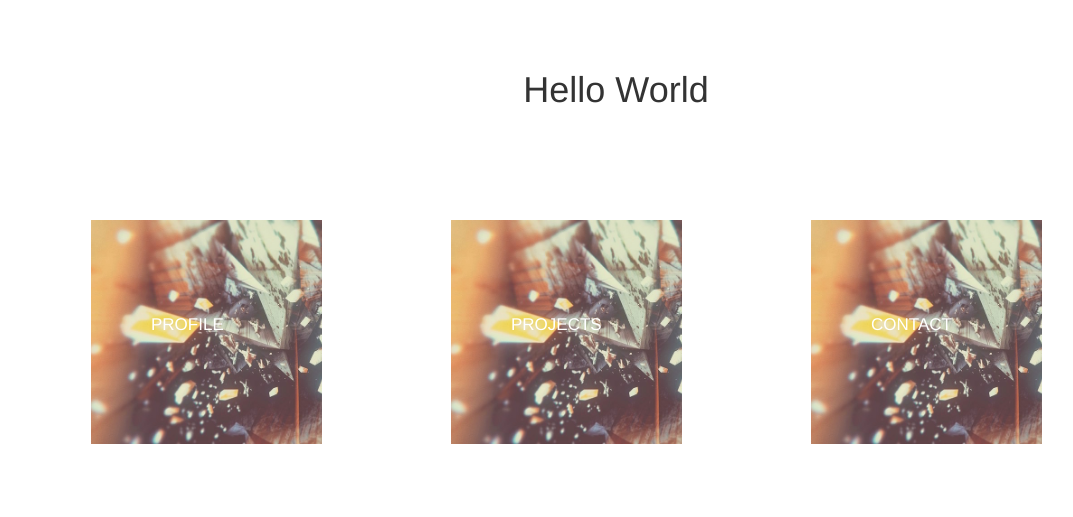
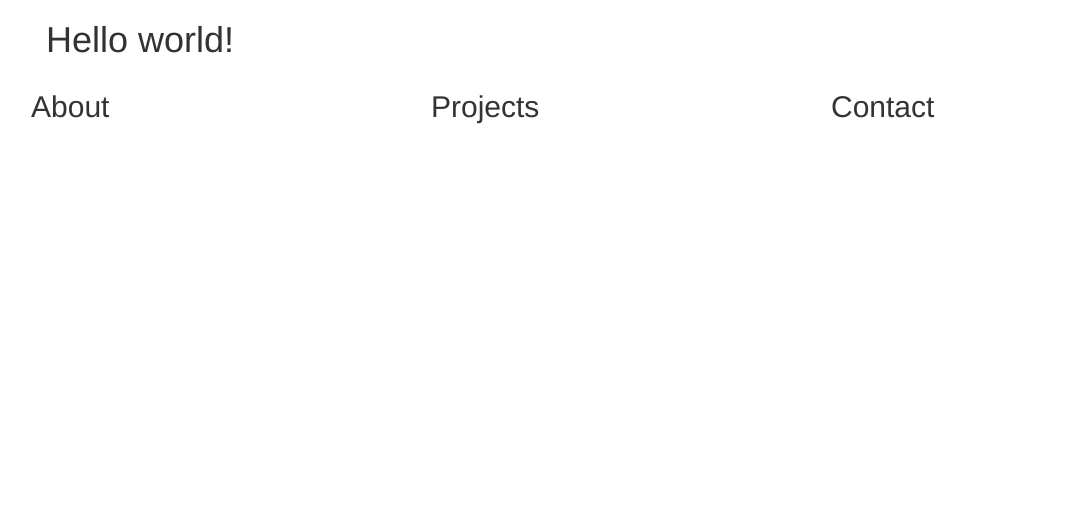
Before and after one commit to augusten/personal-website, a plain HTML site: page index.html in a window 1280 px wide. Shown: the whole page, without its empty margins (24-1097 px from the left). Drawn offline with Linux system fonts and the light colour scheme; files that its build step writes are made by us from their sources.

Commit message:
Unnecessary file

```diff
--- a/index.html
+++ b/index.html
@@ -1,46 +1,38 @@
 <!DOCTYPE html>
 <html>
 	<head>
-	<title>Mega great website</title>
-	<link rel="stylesheet" type="text/css" href="./style.css">
-	<link rel="stylesheet" type="text/css" href="./bootstrap/css/bootstrap.min.css">
+		<meta charset="utf-8"/>
+		<title>Responsive bootstrap grid</title>
+		<link rel="stylesheet" href="./bootstrap/css/bootstrap.min.css">
+		<link rel="stylesheet" href=".bootstrap/css/bootstrap-theme.min.css">
+		<link rel="stylesheet" href="main.css">
 	</head>
 	<body>
-	<div class="container-fluid">
-		<div class="col-md-12 row-height">
-			<h1> Hello World </h1>
+
+		<div class="container">
+			<div class="row">
+				<div class="col-md-12">
+					<h1>Hello world!</h1>
 			</div>
-		<div="table-responsive">
-			<table class="table table-hover">
 			<div class="row">
-    				<div class="col-md-4 row-height">
-    					<div class="hovereffect">
-        					<img class="img-responsive" src="photos/kazkas.jpg" alt="">
-           						<div class="overlay">
-                					<h2 id="profile">Profile</h2>
-									<p id="text">Hello, this is stuff about me</p>
+				<div class="col-md-4 bg-cover">
+					<h2 id="about">About</h2>
 				</div>
+				<div class="col-md-4 bg-cover">
+					<h2 id="project">Projects</h2>
 				</div>
+				<div class="col-md-4 bg-cover">
+					<h2 id="contact">Contact</h2>
 				</div>
-					<div class="col-md-4 row-height">
-    					<div class="hovereffect">
-        					<img class="img-responsive" src="photos/kazkas.jpg" alt="">
-           						<div class="overlay">
-                					<h2 id="projects">Projects</h2>
+				<div class="col-md-4">
+					<p id="hello">hello</p>
 				</div>
+				<div class="col-md-4">
+					<p id="project-list">lslll</p>
 				</div>
+				<div class="col-md-4">
+					<p id="contact-info">lslll</p>
 				</div>
-    				<div class="col-md-4 row-height">
-    					<div class="hovereffect">
-        					<img class="img-responsive" src="photos/kazkas.jpg" alt="">
-           						<div class="overlay">
-                					<h2>Contact</h2>
-           						</div>
-   						</div>
-    				</div>
-    				</div>
-    			</div>
-    		</table>
 			</div>
 		</div>
 		<script src="./jquery-3.1.1.min.js"></script>
--- a/main.js
+++ b/main.js
@@ -1,12 +1,17 @@
-console.log("Hello world!")
-$( 'h1' ).fadeOut( )
-$( 'h1' ).fadeIn( )
-$(function() {
-	var copyText = ['first line',
-	'second line',
-	'third line']
+$(document).ready(function() {
+	$('p#hello').hide()
+	$('p#project-list').hide()
+	$('p#contact-info').hide()
 })
 
-$ ( '#projects' ).on('click', function() {
-	$(' #projects ').text('some projectsss')
+$('h2#about').click(function(){
+	$('p#hello').slideToggle('slow');
 })
+
+$('h2#project').click(function(){
+	$('p#project-list').slideToggle('slow');
+})
+
+$('h2#contact').click(function(){
+	$('p#contact-info').slideToggle('slow');
+})
--- a/style.css
+++ /dev/null
@@ -1,128 +0,0 @@
-body {
-  background: #000000;
-}
-
-.row {
-  	height: 50vh;
-  	margin-bottom: 10px;
-  	font-size: 20px;
-  	line-height: 50vh;
-  	text-align: center;
-    padding: 100px;
-}
-
-.row-height {
-    text-align: center;
-    padding: 50px;
-}
-
-.col-md-4 {
-
-}
-
-h1 {
-  font: "Lucida Sans Unicode", "Lucida Grande", sans-serif;
-  font-size: 30;
-}
-
-/*.backOne {
-	background: linear-gradient(rgba(220,220,220,0.3),rgba(220,220,220,0.3)),
-              url("photos/kazkas.jpg");
-  border-radius: 6px 0px 0px 6px;
-}
-
-.backTwo {
-	background: linear-gradient(rgba(220,220,220,0.3),rgba(220,220,220,0.3)),
-              url("photos/balta.jpg");
-}
-
-.backThree {
-	background: linear-gradient(rgba(220,220,220,0.3),rgba(220,220,220,0.3)),
-              url("photos/filmai.jpg");
-  border-radius: 0px 6px 6px 0px;
-}*/
-
-.hovereffect {
-  width: 70%;
-  height: 70%;
-  float: left;
-  overflow: hidden;
-  position: relative;
-  text-align: center;
-  cursor: default;
-  background: -webkit-linear-gradient(45deg, #ff89e9 0%, #05abe0 100%);
-  background: linear-gradient(45deg, #ff89e9 0%,#05abe0 100%);
-}
-
-.hovereffect .overlay {
-  width: 100%;
-  height: 100%;
-  position: absolute;
-  overflow: hidden;
-  top: 0;
-  left: 0;
-  padding: 3em;
-  text-align: left;
-}
-
-.hovereffect img {
-  display: block;
-  position: relative;
-  max-width: none;
-  width: calc(100% + 80px);
-  -webkit-transition: opacity 0.35s, -webkit-transform 0.45s;
-  transition: opacity 0.35s, transform 0.45s;
-  -webkit-transform: translate3d(0px,0,0);
-  transform: translate3d(0px,0,0);
-}
-
-.hovereffect h2 {
-  text-transform: uppercase;
-  color: #fff;
-  position: relative;
-  font-size: 17px;
-  background-color: transparent;
-  padding: 15% 0 10px 0;
-  text-align: left;
-}
-
-.hovereffect .overlay:before {
-  position: absolute;
-  top: 20px;
-  right: 20px;
-  bottom: 20px;
-  left: 20px;
-  border: 1px solid #fff;
-  content: '';
-  opacity: 0;
-  filter: alpha(opacity=0);
-  -webkit-transition: opacity 0.35s, -webkit-transform 0.45s;
-  transition: opacity 0.35s, transform 0.45s;
-  -webkit-transform: translate3d(0px,0,0);
-  transform: translate3d(0px,0,0);
-}
-
-.hovereffect a, .hovereffect p {
-  color: #FFF;
-  opacity: 0;
-  filter: alpha(opacity=0);
-  -webkit-transition: opacity 0.35s, -webkit-transform 0.45s;
-  transition: opacity 0.35s, transform 0.45s;
-  -webkit-transform: translate3d(-10px,0,0);
-  transform: translate3d(-10px,0,0);
-}
-
-.hovereffect:hover img {
-  opacity: 0.6;
-  filter: alpha(opacity=60);
-  -webkit-transform: translate3d(0,0,0);
-  transform: translate3d(0,0,0);
-}
-
-.hovereffect:hover .overlay:before,
-.hovereffect:hover a, .hovereffect:hover p {
-  opacity: 1;
-  filter: alpha(opacity=100);
-  -webkit-transform: translate3d(0,0,0);
-  transform: translate3d(0,0,0);
-}
```
Also changed, not shown: about.html (deleted, +0 -10 lines), photos/balta.jpg (deleted), photos/darbas.jpg (deleted), photos/filmai.jpg (deleted), photos/kazkas.jpg (deleted), photos/seniai.jpg (deleted), photos/zalia.jpg (deleted). Lines whose indentation alone changed are shown as unchanged.
